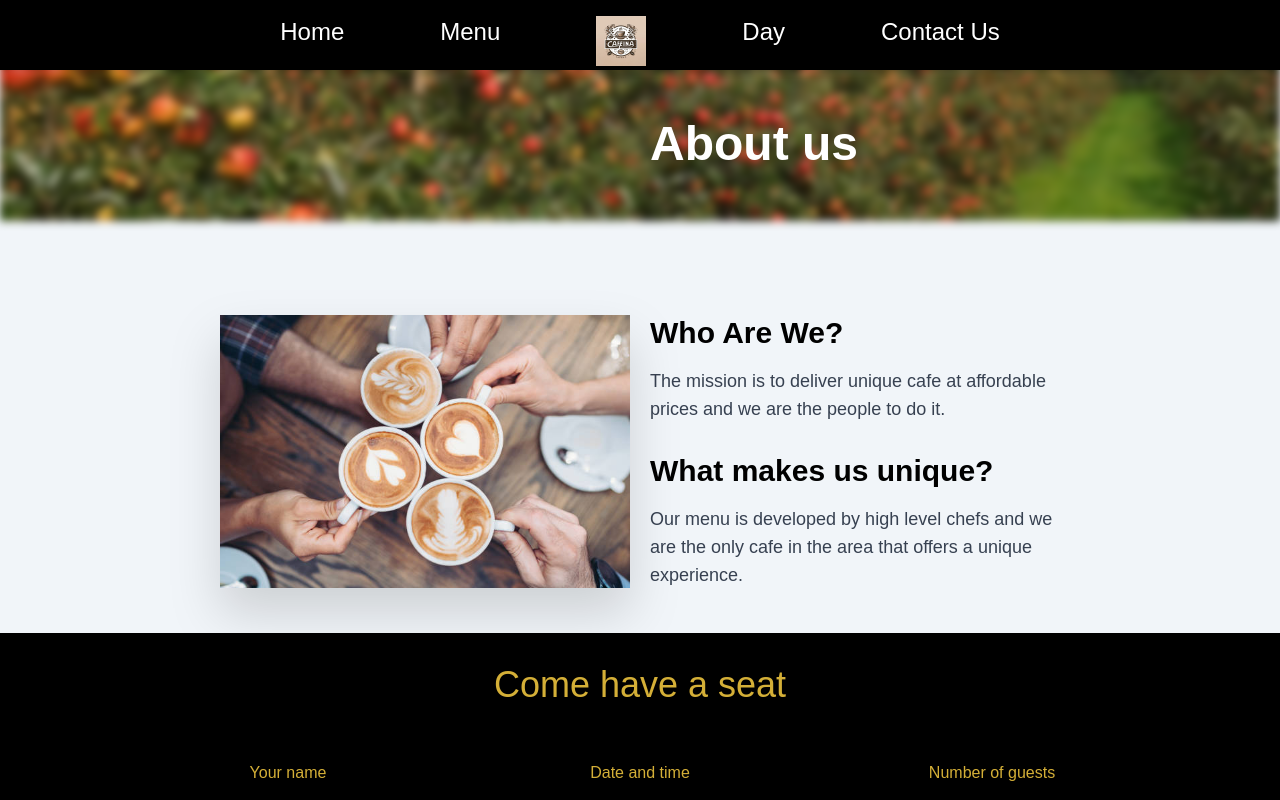
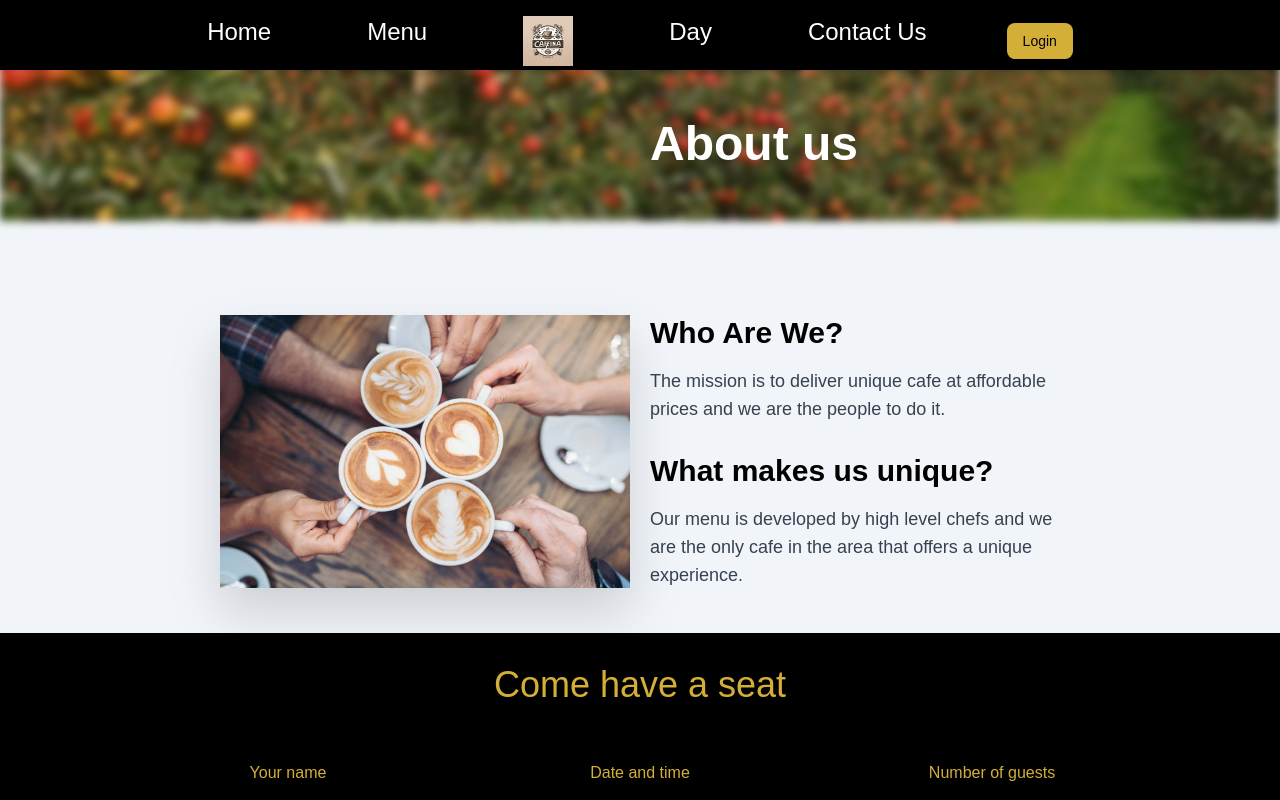
Before and after one commit to phatgg221/cloud-developing-app, a Next.js app: page / in a window 1280 px wide. Shown: the top 800 px of the page. Built offline with nearby package versions, Linux system fonts and the light colour scheme; a web font is replaced by a local one.

Commit message:
update: add update button

```diff
--- /dev/null
+++ b/src/app/login/page.jsx
@@ -0,0 +1,9 @@
+import React from 'react'
+
+export default function page() {
+  return (
+    <div>
+    Login
+    </div>
+  )
+}
--- a/src/components/application_component/Header.jsx
+++ b/src/components/application_component/Header.jsx
@@ -6,7 +6,7 @@ import Link from "next/link";
 const Header = () => {
     return (
         <header className="bg-black fixed h-[70px] top-0 w-full shadow-md z-50">
-            <nav className="flex items-center justify-center px-20 py-4">
+            <nav className="flex items-center justify-center space-x-20 px-20 py-4">
                 <div className="text-white">
                     <ul className="flex space-x-24 text-2xl">
                         <li>
@@ -46,8 +46,14 @@ const Header = () => {
                                 Contact Us
                             </Link>
                         </li>
+
                     </ul>
                 </div>
+               <div className>
+               <Button className='bg-[#d4af37] text-black hover:bg-[#b59e2d] transition-all px-4 py-2 rounded-lg font-medium shadow-md' href="/login">
+                <Link href="/login">Login</Link>
+                </Button>
+               </div>
             </nav>
         </header>
     );
```
